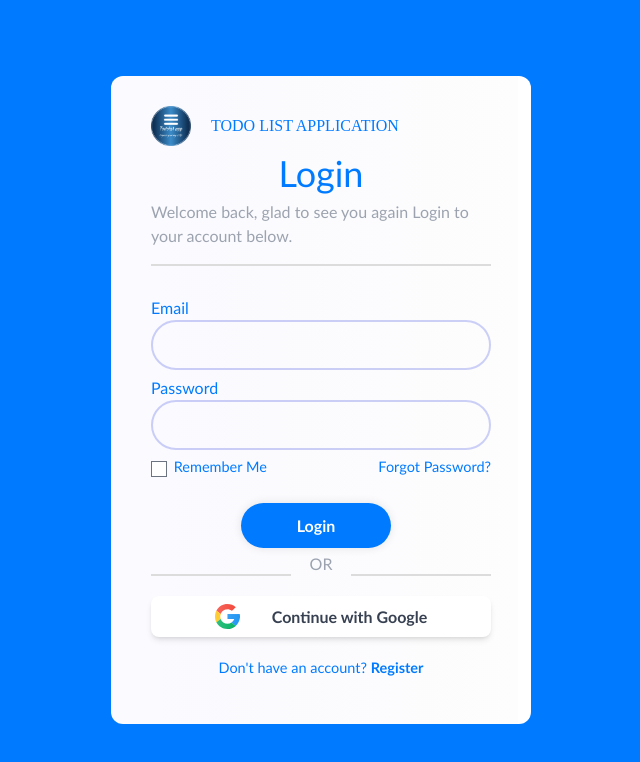
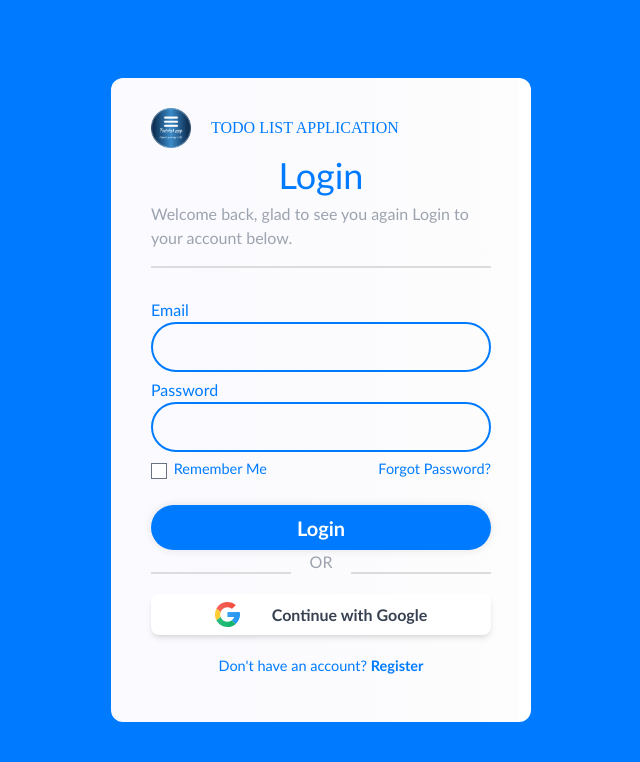
Before and after one commit to Prom-ise/todoList-client, a React (Vite) app: page /todoList/login in a window 1280 px wide. Shown: the top 762 px of the page, without its empty margins (319-959 px from the left). Built offline with nearby package versions, Linux system fonts and the light colour scheme; the HTML template or start-up script is replaced by a standard one.

Commit message:
Made some necessary changes to the login and register page

```diff
--- a/src/App.css
+++ b/src/App.css
@@ -28,6 +28,24 @@ body {
 ::-webkit-scrollbar-thumb:active {
   background: #007bff;
 }
+/* <-----------LOADER STYLING---------> */
+.loader {
+  display: flex;
+  justify-content: center;
+  align-items: center;
+}
+
+.spinner {
+  color: white;
+  animation: spin 1s linear infinite;
+  font-size: 30px;
+}
+
+@keyframes spin {
+  0% { transform: rotate(0deg); }
+  100% { transform: rotate(360deg); }
+}
+
 
 /* <---------HOMEPAGE STYLE---------> */
 .homepage {
@@ -263,7 +281,7 @@ body {
     rgb(253, 253, 253) 97%,
     rgb(255, 255, 255) 97%
   );
-  backdrop-filter: blur(9px);
+  /* backdrop-filter: blur(9px); */
   color: #007bff;
   border-radius: 12px;
   padding: 30px 40px;
@@ -290,11 +308,11 @@ body {
   background: transparent;
   border: none;
   outline: none;
-  border: 2px solid rgba(6, 27, 212, 0.2);
+  border: 2px solid #007bff;
   border-radius: 40px;
-  font-size: 16px;
-  color: #007bff;
-  padding: 20px 45px 20px 20px;
+  font-size: 20px;
+  color: #020202;
+  padding: 20px 20px 20px 20px;
 }
 .login-page .input-box input::placeholder {
   color: #007bff;
@@ -308,8 +326,9 @@ body {
   margin-top: 1em;
 }
 .remember-forgot label input {
-  accent-color: #007bff;
+  /* accent-color: #007bff; */
   margin-right: 3px;
+  font-weight: 600;
 }
 .remember-forgot a {
   /* color: #007bff; */
@@ -318,23 +337,23 @@ body {
 .remember-forgot a:hover {
   text-decoration: underline;
 }
-.wrapper .btn {
-  width: 150px;
+.wrapper .bttn {
+  width: 100%;
+  max-width: 500px;
   transition: .3s;
   height: 45px;
   background: #007bff;
   border: none;
   outline: none;
   border-radius: 40px;
+  color: white;
   box-shadow: 0 0 10px rgba(0, 0, 0, 0.1);
   cursor: pointer;
-  font-size: 16px;
-  /* color: #390efc; */
+  font-size: 20px;
   font-weight: 600;
-  margin-left: 90px;
   margin-top: 10px;
 }
-.wrapper .btn:active{
+.wrapper .bttn:active{
   scale: 0.9;
 }
 .wrapper .register-link {
--- /dev/null
+++ b/src/components/Loader.jsx
@@ -0,0 +1,10 @@
+import React from 'react';
+import { LuLoader2 } from "react-icons/lu";
+
+const Loader = () => (
+  <div className="loader">
+     <LuLoader2 className='spinner' />
+  </div>
+);
+
+export default Loader;
--- a/src/components/Login.jsx
+++ b/src/components/Login.jsx
@@ -6,9 +6,11 @@ import { auth, googleProvider } from "../components/Firebase";
 import { signInWithPopup } from "firebase/auth";
 import { ToastContainer, toast } from "react-toastify";
 import "react-toastify/dist/ReactToastify.css";
+import Loader from "./Loader";
 import logo from '../assets/todoListLogo.png'
 
 const Login = () => {
+  const [loading, setLoading] = useState(false);
   const navigate = useNavigate();
   const URL = "https://todolist-server-api.onrender.com/todoList/login";
 
@@ -42,6 +44,7 @@ const Login = () => {
       password: "",
     },
     onSubmit: async (values) => {
+      setLoading(true);
       try {
         const res = await axios.post(URL, values);
         toast.success("Login Successfully");
@@ -51,6 +54,8 @@ const Login = () => {
       } catch (err) {
         console.error(err.response?.data?.msg || err.message);
         toast.error(err.response?.data?.msg || "An error occurred. Please try again.");
+      } finally {
+        setLoading(false); // Reset loading state
       }
     },
   });
@@ -72,6 +77,7 @@ const Login = () => {
             className='input'
             onChange={formik.handleChange}
             value={formik.values.email}
+            required
           />
     </div>
     <div className="input-box">
@@ -83,6 +89,7 @@ const Login = () => {
             className='input'
             onChange={formik.handleChange}
             value={formik.values.password}
+            required
           />
     </div>
     <div className="remember-forgot">
@@ -91,7 +98,13 @@ const Login = () => {
           Forgot Password?
         </NavLink>
     </div>
-    <button type="submit" className="btn text-white bg-blue-500 hover:bg-blue-700 border border-blue-700 rounded transition ease-in duration-200 py-2 mb-1" >Login</button>
+    <button
+            type="submit"
+            className="bttn "
+            disabled={loading}
+          >
+            {loading ? <Loader /> : "Login"}
+          </button>
     <div className="button-group">
     <div className="flex justify-between">
       <div className='border-bottom'></div>
--- a/src/components/Register.jsx
+++ b/src/components/Register.jsx
@@ -7,8 +7,10 @@ import { signInWithPopup } from "firebase/auth";
 import { useFormik } from "formik";
 import * as Yup from "yup";
 import logo from '../assets/todoListLogo.png';
+import Loader from "./Loader";
 
 const Register = () => {
+  const [loading, setLoading] = useState(false);
   let navigate = useNavigate();
   const [isVerified, setIsVerified] = useState(false);
   const [isStep1Complete, setIsStep1Complete] = useState(false); // New state for step 1 completion
@@ -71,6 +73,7 @@ const Register = () => {
     }),
     onSubmit: async (values) => {
       const newUser = values;
+      setLoading(true);
       try {
         const res = await axios.post("https://todolist-server-api.onrender.com/todoList/register", newUser);
         console.log(res.data);
@@ -78,7 +81,9 @@ const Register = () => {
         setIsStep1Complete(true); // Move to step 2
       } catch (err) {
         console.error(err.response.data);
-        toast.error(err.response.data);
+        toast.error(err.response.data || "Registration failed. Please try again." || "Network error. Please try again later.");
+      } finally {
+        setLoading(false);
       }
     },
   });
@@ -186,8 +191,8 @@ const Register = () => {
             ) : null}
           </label>
 
-          <button className="submit" type="submit">
-            Register
+          <button className="submit" type="submit" disabled={loading}>
+          {loading ? <Loader /> : "Register"}
           </button>
           <p className="signin">
             Already have an account?{" "}
```
